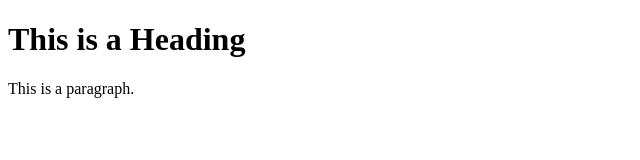
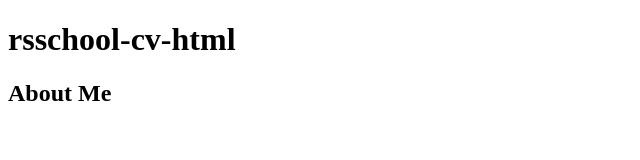
Before and after one commit to AminokaAminoka/rsschool-cv, a plain HTML site: page index.html in a window 1280 px wide. Shown: the whole page, without its empty margins (0-640 px from the left). Drawn offline with Linux system fonts and the light colour scheme.

Commit message:
fix: fix index.htmal

```diff
--- a/index.html
+++ b/index.html
@@ -1,12 +1,24 @@
 <!DOCTYPE html>
-<html>
-<head>
-<title>Page Title</title>
-</head>
-<body>
+<html lang="ru">
+  <head>
+    <meta charset="utf-8">
+    <meta name="viewport" content="width=device-width, initial-scale=1.0">
+    <title>Заголовок страницы</title>
+  </head>
+  <body>
+    <header>
+      <h1>rsschool-cv-html</h1>
+    </header>
+    <main>
+      <article>
+        <section>
+          <h2>About Me</h2>
+        </section>
 
-<h1>This is a Heading</h1>
-<p>This is a paragraph.</p>
-
-</body>
+      </article>
+    </main>
+    <footer>
+      <p></p>
+    </footer>
+  </body>
 </html>
```
